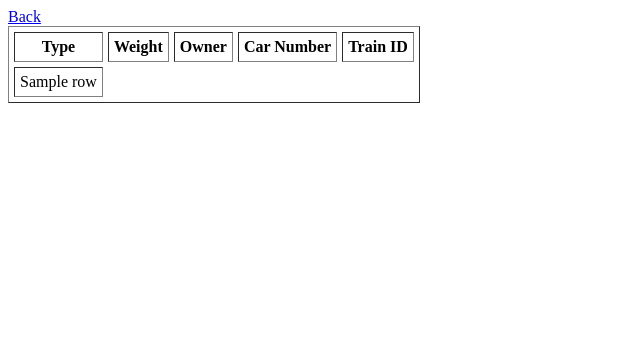
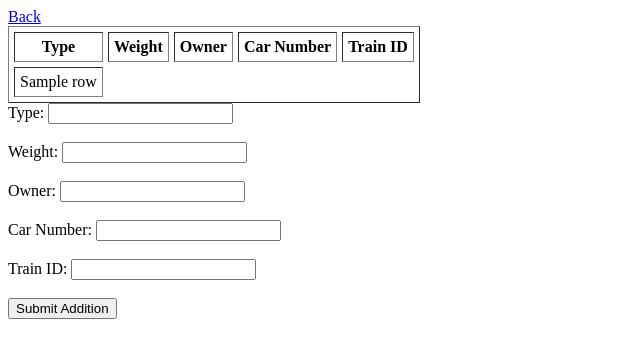
Before and after one commit to marihaahammed/Railways_Management_Website, a Python web app: template templates/cargoAdd.html in a window 1280 px wide. Shown: the top 358 px of the page, without its empty margins (0-640 px from the left). Run offline with Jinja, Linux system fonts and the light colour scheme; the template is opened without the code that fills it: most values are stand-ins (such as "Sample title", 1, 10 or a date in 2020).

Commit message:
rudimentary input fields for adding cargo

```diff
--- a/templates/cargoAdd.html
+++ b/templates/cargoAdd.html
@@ -16,5 +16,18 @@
 		</tr>
 		{% endfor %}
 		</table>
+
+		  <label for="type">Type:</label>
+  		  <input type="text" id="type" name="type"><br><br>
+ 		  <label for="weight">Weight:</label>
+  		  <input type="text" id="weight" name="weight"><br><br>
+		  <label for="owner">Owner:</label>
+  		  <input type="text" id="owner" name="owner"><br><br>
+ 		  <label for="carno">Car Number:</label>
+  		  <input type="text" id="carno" name="carno"><br><br>
+ 		  <label for="trainID">Train ID:</label>
+  		  <input type="text" id="trainID" name="trainID"><br><br>
+
+		  <input type="submit" value="Submit Addition">
 	</body>
 </html>
```
